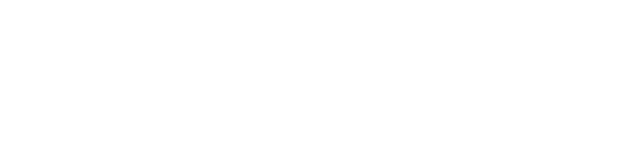
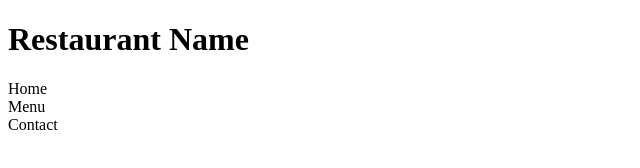
Before and after one commit to G-Cioni/restaurantPage, a website: page dist/index.html in a window 1280 px wide. Shown: the whole page, without its empty margins (0-640 px from the left). Drawn offline with Linux system fonts and the light colour scheme.

Commit message:
added some basic HTML (TO BE DELETED)

```diff
--- a/dist/index.html
+++ b/dist/index.html
@@ -8,6 +8,13 @@
 </head>
 <body>
     <div id="content"></div>
+        <header>
+        <h1>Restaurant Name</h1>
+            <div class="tab">Home</div>
+            <div class="tab">Menu</div>
+            <div class="tab">Contact</div>
+        </header>
+        <main></main>
     <script src="main.js"></script>
 </body>
 </html>
```
